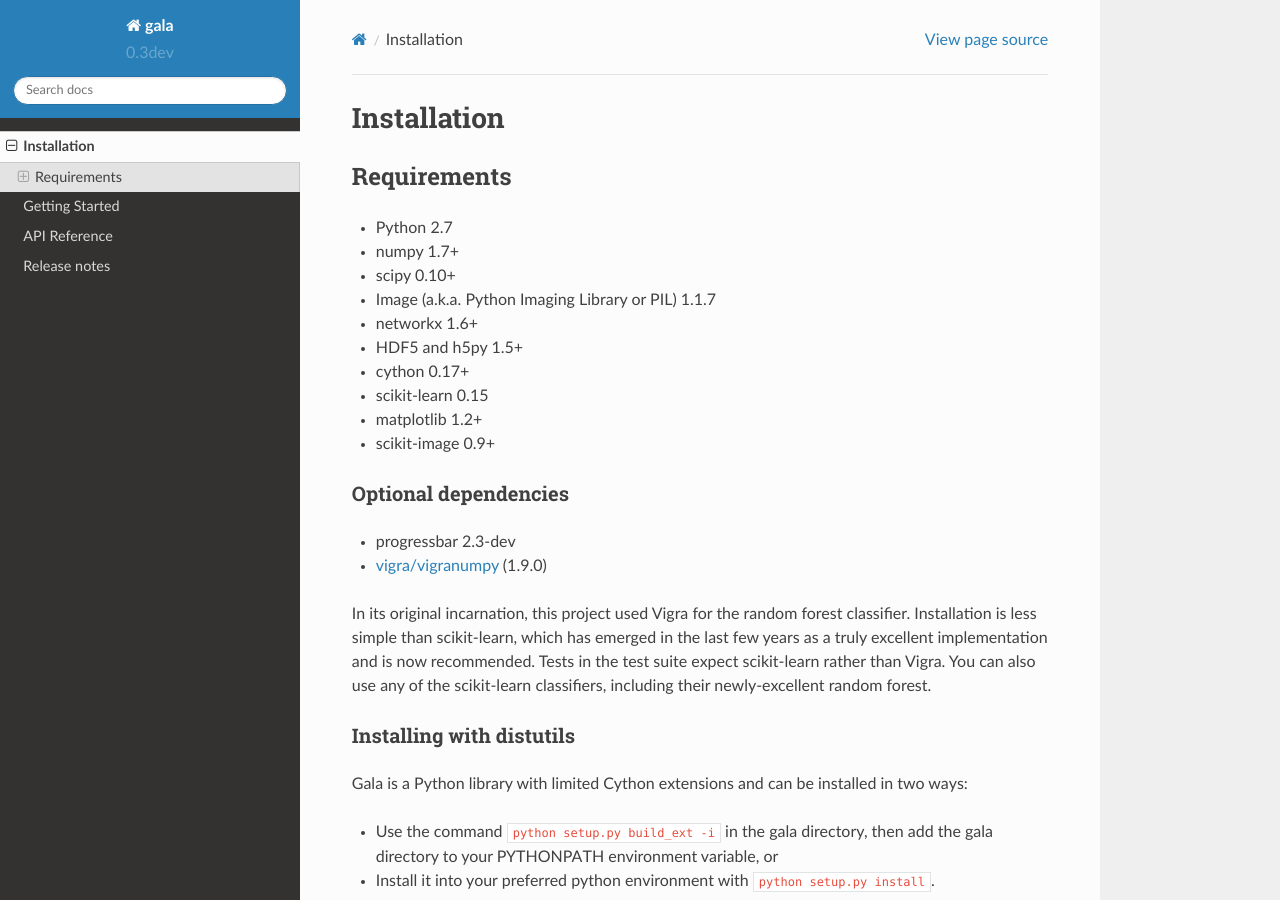
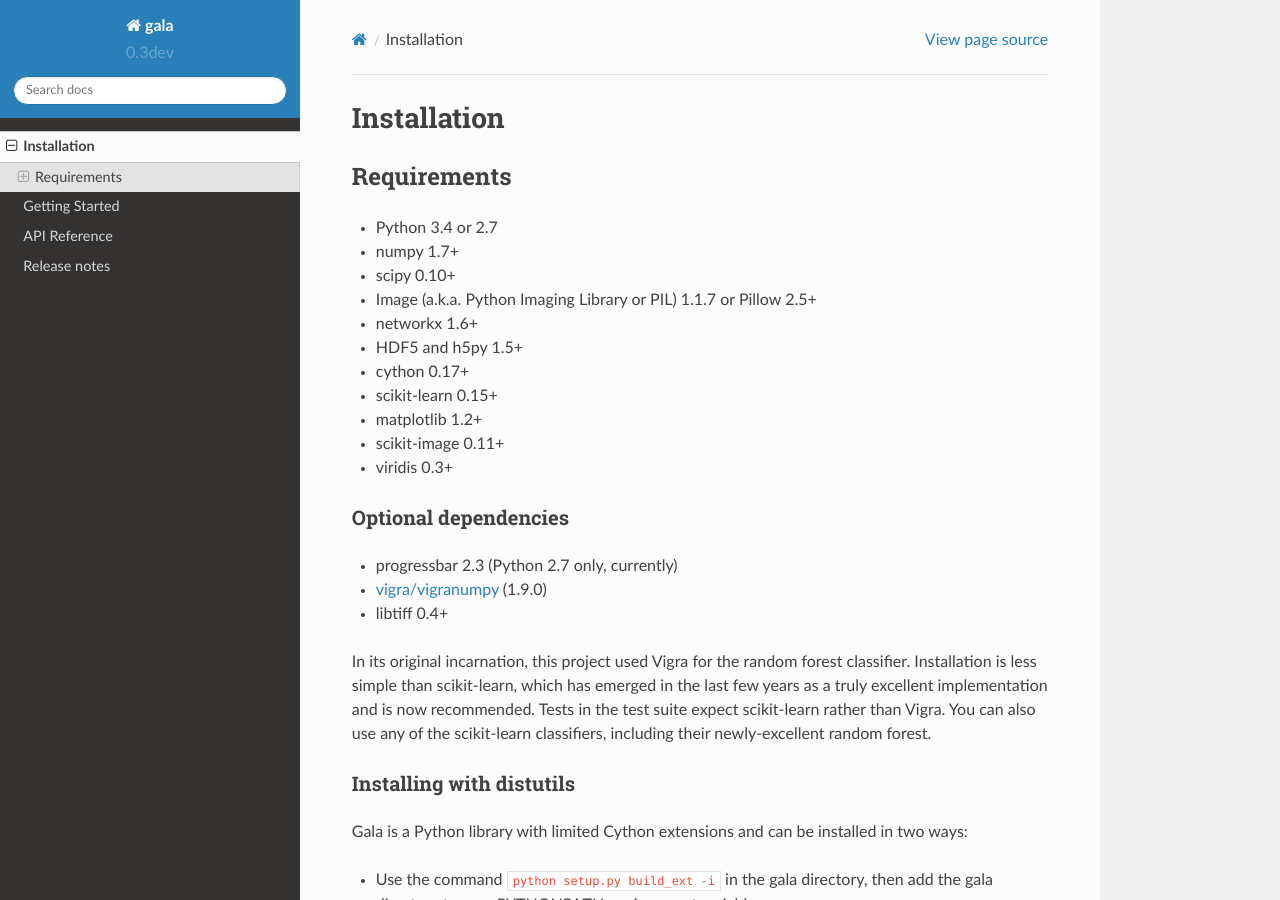
Before and after one commit to janelia-flyem/gala, a Sphinx documentation site: the page built from doc/installation.rst, in a window 1280 px wide and 900 px high. Built offline with Sphinx 7.4.7 and the Read the Docs theme 2.0.0, drawn with Linux system fonts in a browser that asks for light colours.

Commit message:
Update requirements on readthedocs

```diff
--- a/doc/installation.rst
+++ b/doc/installation.rst
@@ -4,22 +4,24 @@ Installation
 Requirements
 ------------
 
--  Python 2.7
+-  Python 3.4 or 2.7
 -  numpy 1.7+
 -  scipy 0.10+
--  Image (a.k.a. Python Imaging Library or PIL) 1.1.7
+-  Image (a.k.a. Python Imaging Library or PIL) 1.1.7 or Pillow 2.5+
 -  networkx 1.6+
 -  HDF5 and h5py 1.5+
 -  cython 0.17+
--  scikit-learn 0.15
+-  scikit-learn 0.15+
 -  matplotlib 1.2+
--  scikit-image 0.9+
+-  scikit-image 0.11+
+-  viridis 0.3+
 
 Optional dependencies
 ~~~~~~~~~~~~~~~~~~~~~
 
--  progressbar 2.3-dev
+-  progressbar 2.3 (Python 2.7 only, currently)
 -  `vigra/vigranumpy <hci.iwr.uni-heidelberg.de/vigra/>`__ (1.9.0)
+-  libtiff 0.4+
 
 In its original incarnation, this project used Vigra for the random
 forest classifier. Installation is less simple than scikit-learn, which
```
